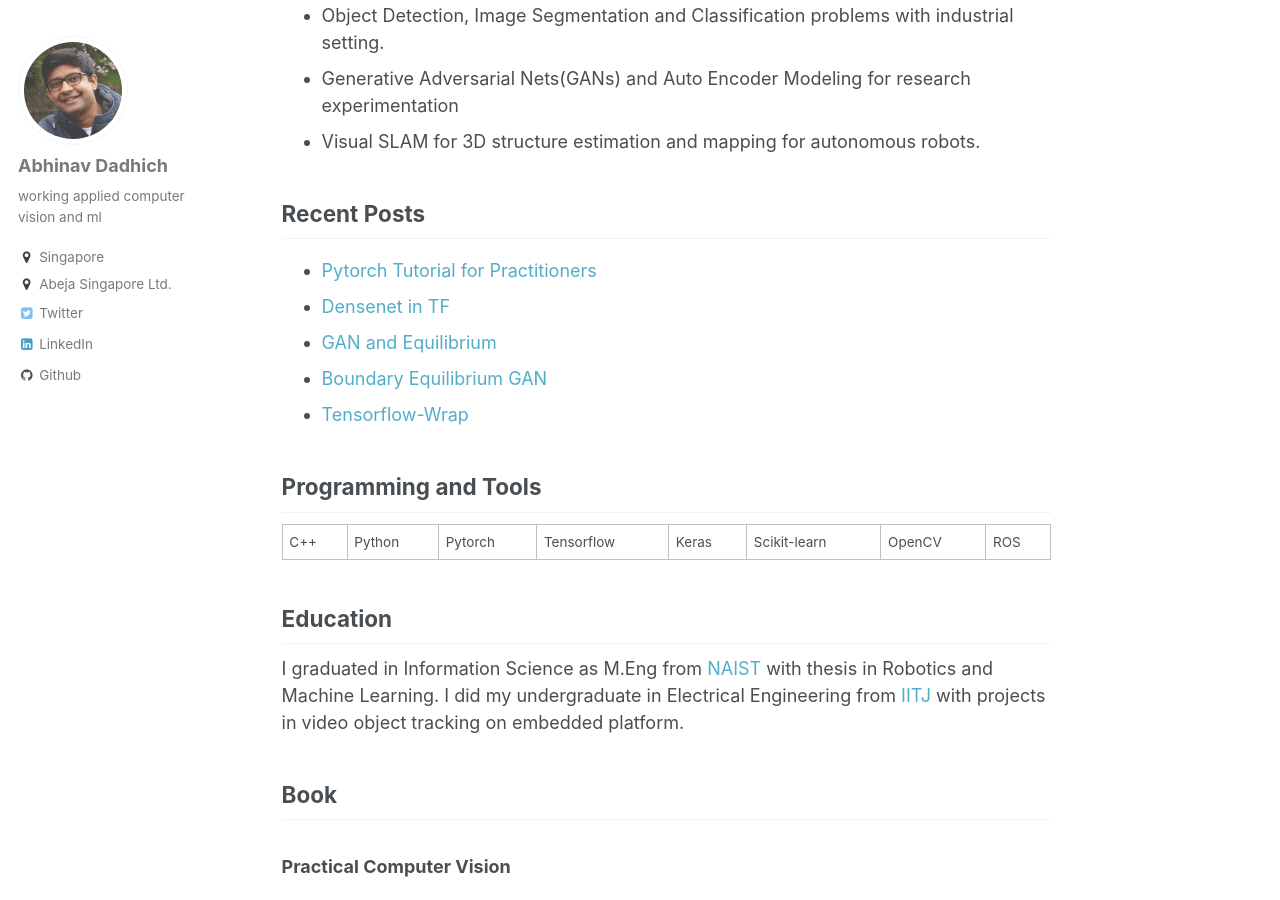
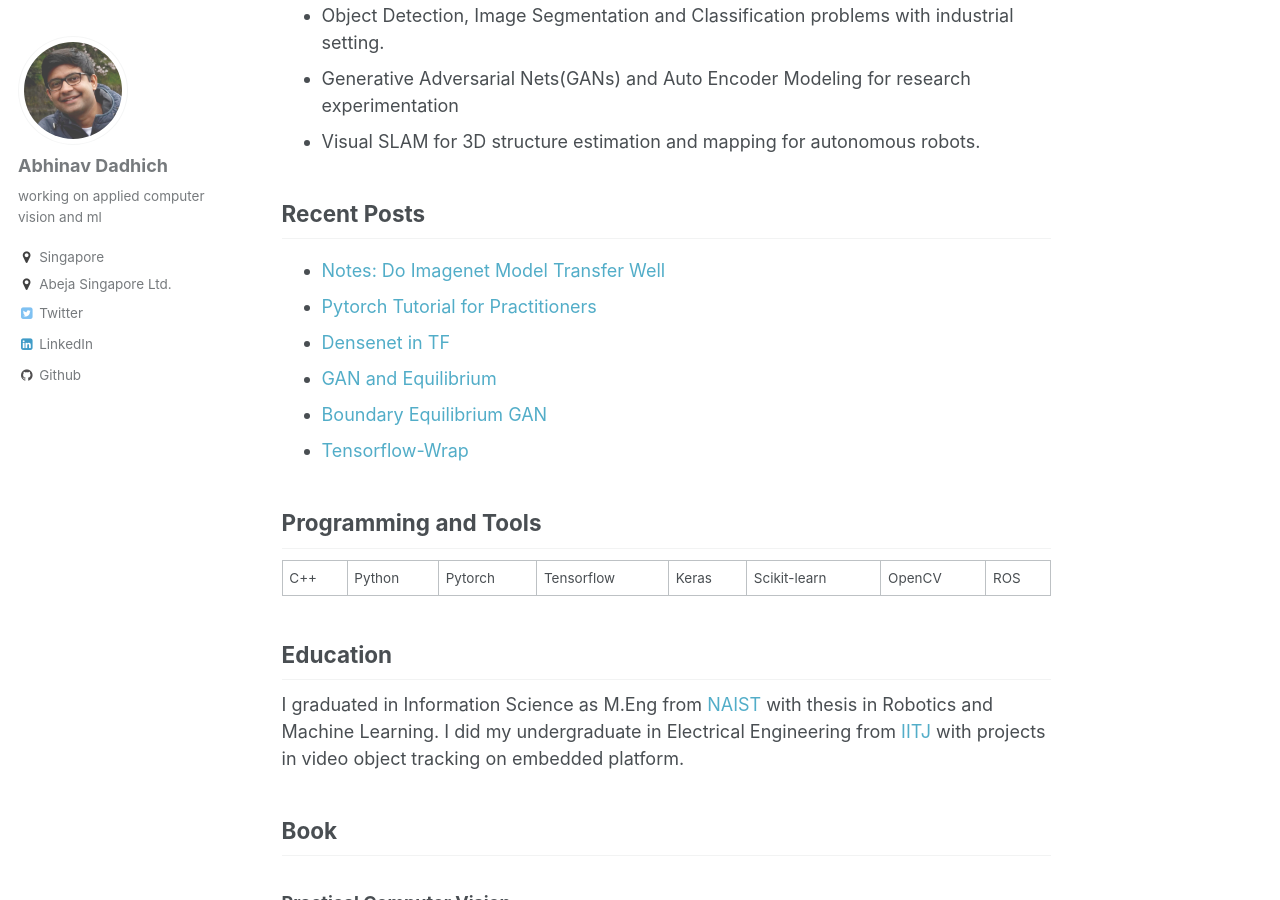
Before and after one commit to ResByte/ResByte.github.io, a Jekyll site: the page built from _pages/about.md, in a window 1280 px wide and 900 px high, scrolled down 321 px. Built offline with Jekyll 4.4.1, drawn with Linux system fonts in a browser that asks for light colours.

Commit message:
minor fix

```diff
--- a/_config.yml
+++ b/_config.yml
@@ -79,7 +79,7 @@ analytics:
 author:
   name             : "Abhinav Dadhich"
   avatar           : "profile.jpg"
-  bio              : "working applied  computer vision and ml"
+  bio              : "working on applied  computer vision and ml"
   location         : "Singapore"
   employer         : "Abeja Singapore Ltd."
   googlescholar    : # "http://yourfullgooglescholarurl.com"
--- a/_pages/about.md
+++ b/_pages/about.md
@@ -18,6 +18,7 @@ Themes that I have worked on :
 - Visual SLAM for 3D structure estimation and mapping for autonomous robots.
 
 ## Recent Posts
+- [Notes: Do Imagenet Model Transfer Well](https://resbyte.github.io/posts/2019/12/Simon-imagenet-transfer/)
 - [Pytorch Tutorial for Practitioners](https://resbyte.github.io/posts/2017/08/pytorch-tutorial/)
 - [Densenet in TF](https://resbyte.github.io/posts/2017/05/tf-densenet/)
 - [GAN and Equilibrium](https://resbyte.github.io/posts/2017/04/arora-gen-eqbm-17/)
```
